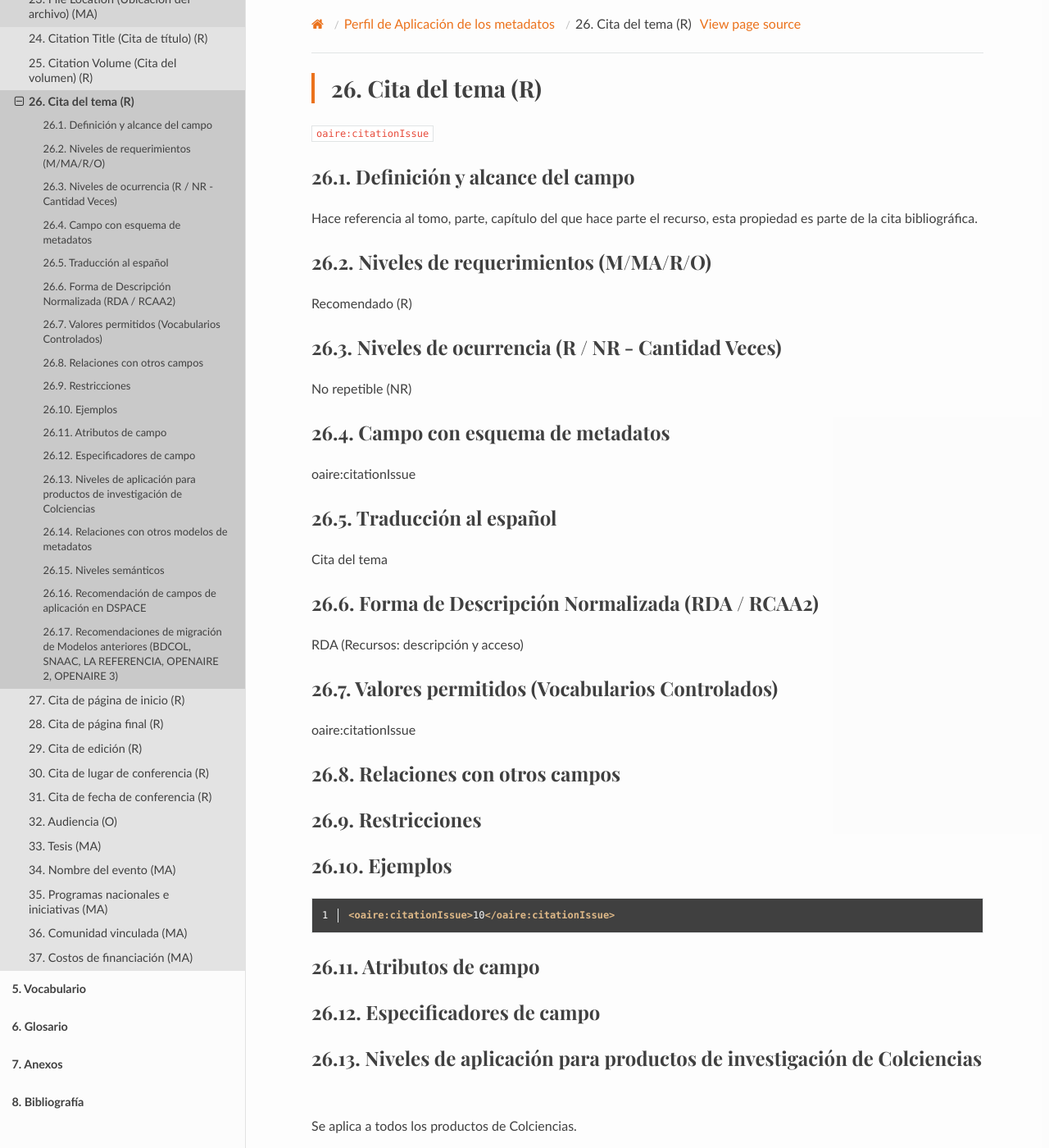
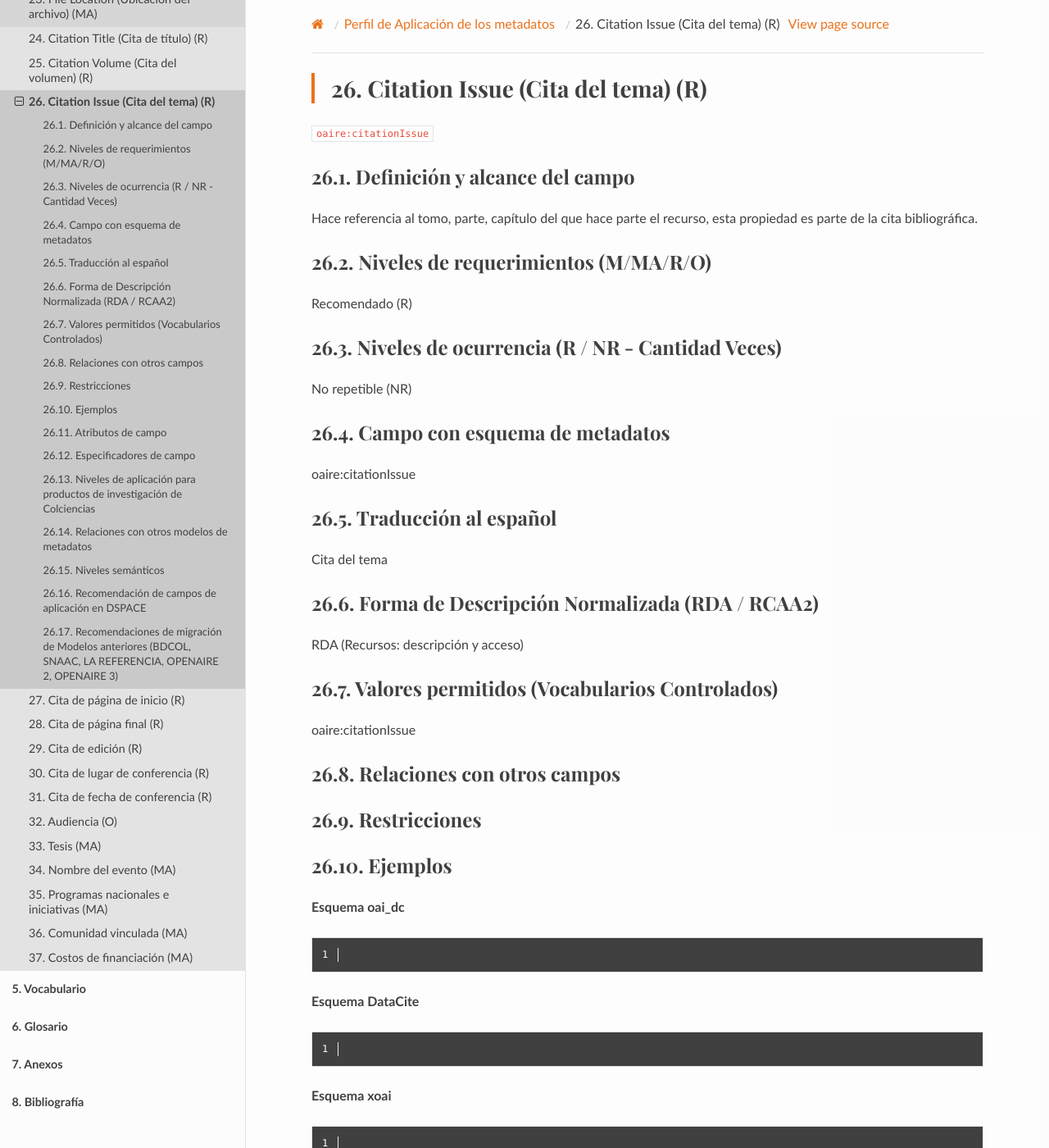
Before and after one commit to rcic/openaire4, a Sphinx documentation site: the page built from docs/field_citationissue.rst, in a window 1280 px wide and 1400 px high. Shown: the whole window at 82% size. Built offline with Sphinx 7.4.7 and the Read the Docs theme 2.0.0, drawn with Linux system fonts in a browser that asks for light colours; some web fonts are replaced; a script that is not in the unit is left out.

Commit message:
actualizacion

```diff
--- a/docs/field_citationissue.rst
+++ b/docs/field_citationissue.rst
@@ -1,7 +1,7 @@
 .. _aire:citationIssue:
 
-Cita del tema (R)
-=================
+Citation Issue (Cita del tema) (R)
+==================================
 
 ``oaire:citationIssue``
 
@@ -43,6 +43,26 @@ Restricciones
 Ejemplos
 --------
 
+**Esquema oai_dc**
+
+.. code-block:: xml
+   :linenos:
+
+**Esquema DataCite**
+
+.. code-block:: xml
+   :linenos:
+
+**Esquema xoai**
+
+.. code-block:: xml
+   :linenos:
+
+**Esquema xoai**
+
+.. code-block:: xml
+   :linenos:
+
 .. code-block:: xml
    :linenos:
 
```
